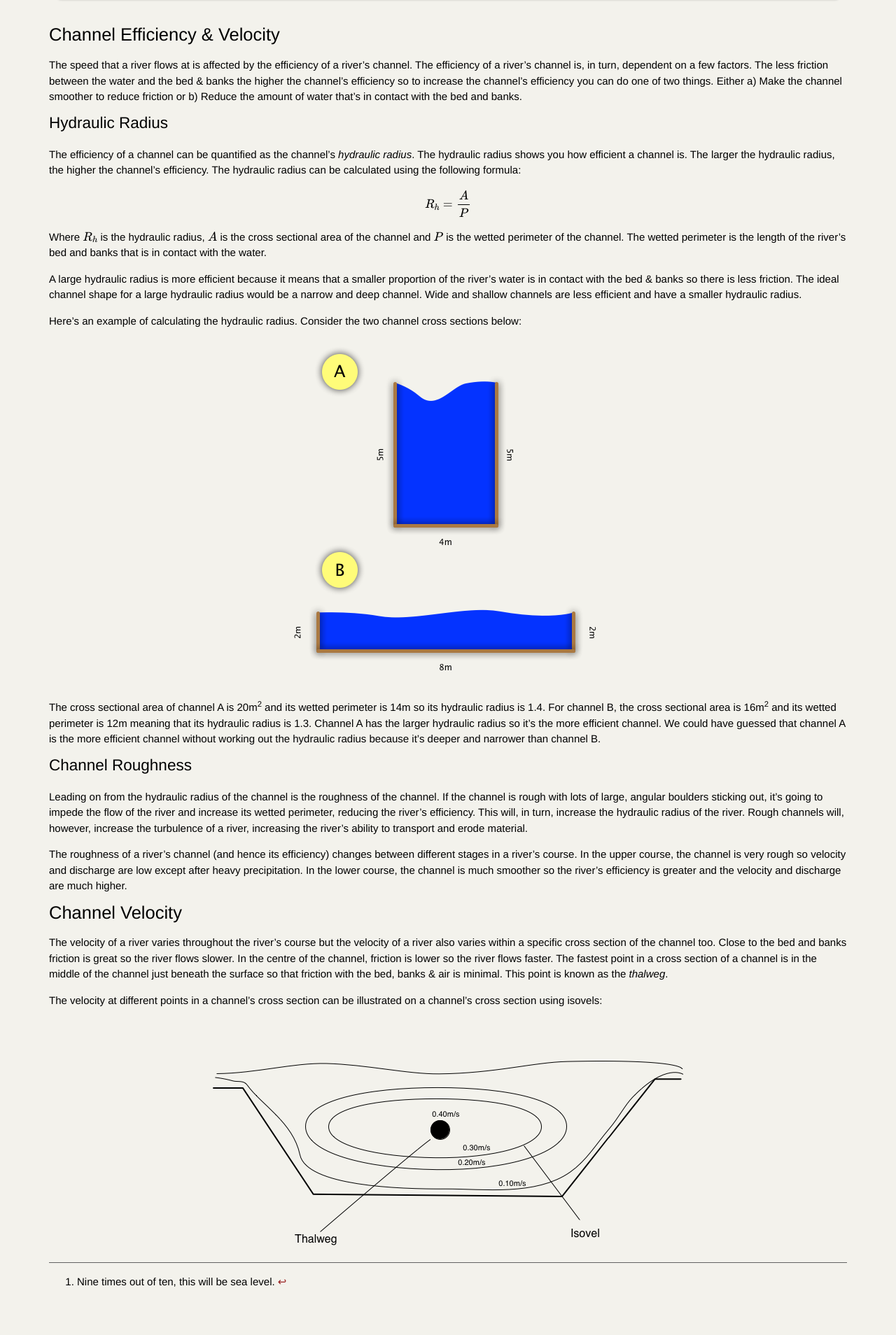
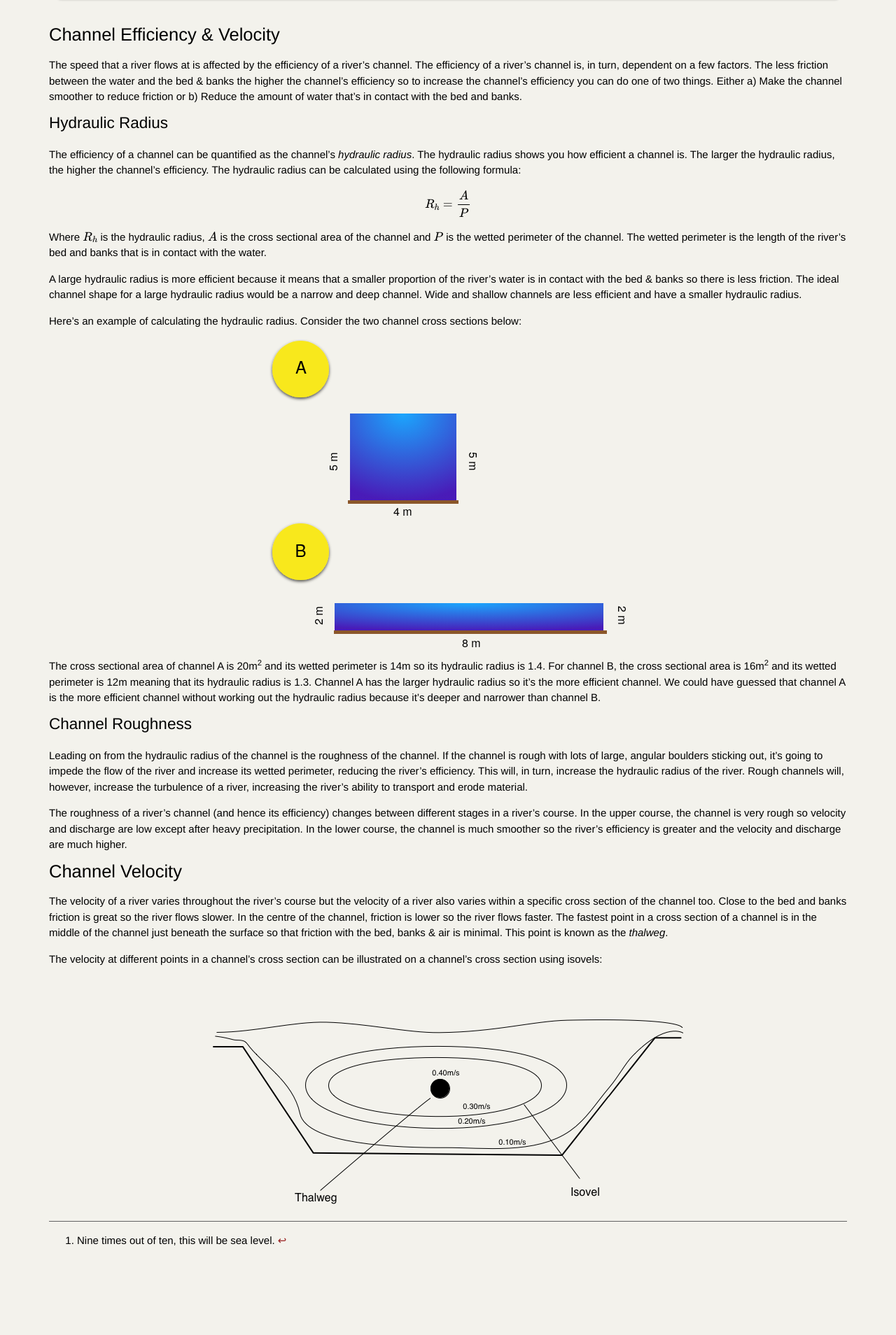
Before and after one commit to alexjohnj/geographyas, a Jekyll site: the page built from _posts/riversAndFlooding/2012-01-04-long-and-cross-profiles.md, in a window 1280 px wide. Shown: the part 4004-5912 px from the top of the page at 70% size. Built offline with Jekyll 4.4.1, drawn with Linux system fonts in a browser that asks for light colours; nearby versions of some CDN libraries; formulas are drawn with MathJax 3; after the commit the page ends 5853 px from its top, so only the background shows below that.

Commit message:
Converted hydraulic radius diagram to SVG format.

```diff
--- a/_posts/riversAndFlooding/2012-01-04-long-and-cross-profiles.md
+++ b/_posts/riversAndFlooding/2012-01-04-long-and-cross-profiles.md
@@ -104,5 +104,5 @@ The velocity at different points in a channel’s cross section can be illustrat
 [upper-course-x-section]: /Images/rivers/upper-course-cross-section.png
 [middle-course-x-section]: /Images/rivers/middle-course-cross-section.png
 [lower-course-x-section]: /Images/rivers/lower-course-cross-section.png
-[channel-efficiency-example-diagram]: /Images/rivers/channel-efficiency-example-diagram.png
+[channel-efficiency-example-diagram]: /Images/rivers/channel-efficiency-example-diagram.svg
 [channel-velocity-cross-section]: /Images/rivers/channel-velocity-cross-section.png
```
Also changed, not shown: Images/rivers/channel-efficiency-example-diagram.png, Images/rivers/channel-efficiency-example-diagram.svg (added).
